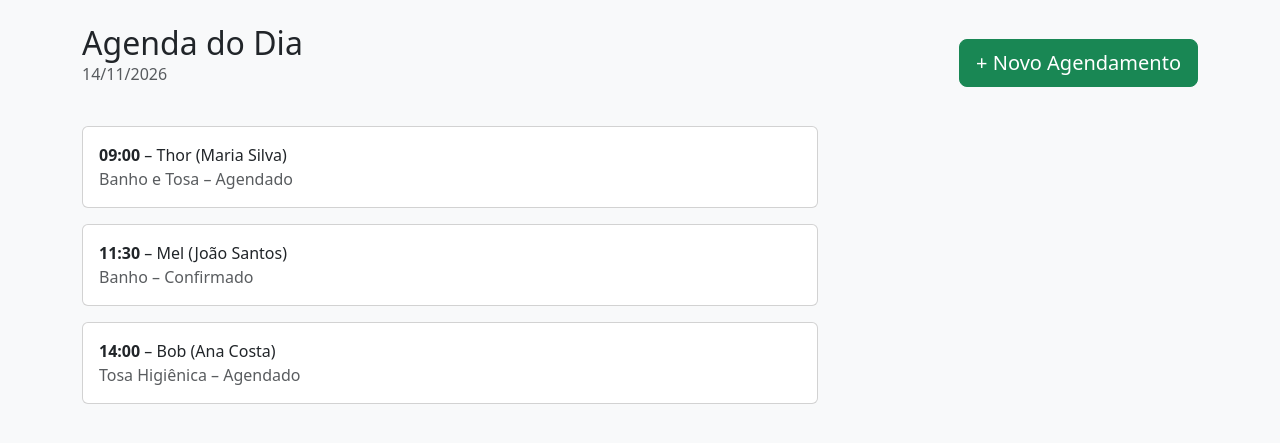
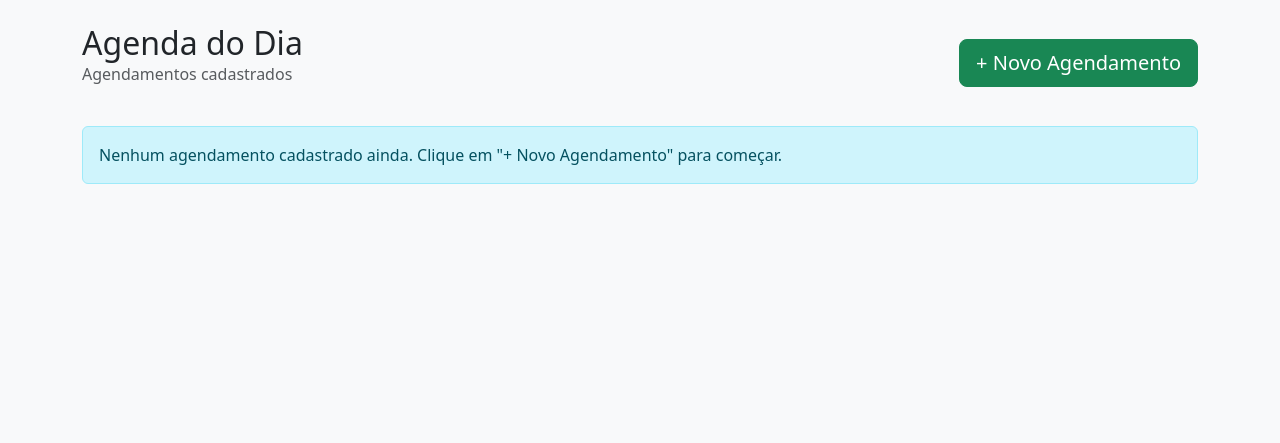
Before and after one commit to Gutzcybersec/agenda-patinha-mvp, a Flask app: page /agenda in a window 1280 px wide. Shown: the top 443 px of the page. Run offline with Flask 3, Linux system fonts and the light colour scheme.

Commit message:
feat: sistema de agendamento totalmente funcional com persistência no banco de dados

```diff
--- a/app/models.py
+++ b/app/models.py
@@ -4,7 +4,9 @@ class Cliente(db.Model):
     id = db.Column(db.Integer, primary_key=True)
     nome = db.Column(db.String(100), nullable=False)
     telefone = db.Column(db.String(20), nullable=False)
+
     pets = db.relationship('Pet', backref='cliente', lazy=True)
+    agendamentos = db.relationship('Agendamento', backref='cliente', lazy=True)
 
 class Pet(db.Model):
     id = db.Column(db.Integer, primary_key=True)
@@ -13,6 +15,8 @@ class Pet(db.Model):
     raca = db.Column(db.String(50))
     porte = db.Column(db.String(20))
     cliente_id = db.Column(db.Integer, db.ForeignKey('cliente.id'), nullable=False)
+
+    agendamentos = db.relationship('Agendamento', backref='pet', lazy=True)
 
 class Agendamento(db.Model):
     id = db.Column(db.Integer, primary_key=True)
--- a/app/routes.py
+++ b/app/routes.py
@@ -24,23 +24,67 @@ def login():
 
 @bp.route('/agenda')
 def agenda():
-    return render_template('agenda.html')
+    # Busca todos os agendamentos ordenados por data e horário
+    agendamentos = Agendamento.query.order_by(Agendamento.data, Agendamento.horario).all()
+    return render_template('agenda.html', agendamentos=agendamentos)
 
 @bp.route('/novo-agendamento', methods=['GET', 'POST'])
 def novo_agendamento():
     if request.method == 'POST':
-        pet = request.form.get('pet')
-        tutor = request.form.get('tutor')
+        nome_pet = request.form.get('pet')
+        nome_tutor = request.form.get('tutor')
         servico = request.form.get('servico')
-        data = request.form.get('data')
+        data_str = request.form.get('data')
         horario = request.form.get('horario')
         observacao = request.form.get('observacao')
 
-        flash(f'Agendamento de {pet} realizado com sucesso para {data} às {horario}!', 'success')
-        return redirect(url_for('main.feedback'))
+        try:
+            # Converte a data
+            data = datetime.strptime(data_str, '%Y-%m-%d').date()
+
+            # Cria ou busca o Cliente (Tutor)
+            cliente = Cliente.query.filter_by(nome=nome_tutor).first()
+            if not cliente:
+                cliente = Cliente(nome=nome_tutor, telefone="Não informado")
+                db.session.add(cliente)
+                db.session.flush()  # Para pegar o ID
+
+            # Cria o Pet
+            pet = Pet(nome=nome_pet, especie="Não informado", cliente_id=cliente.id)
+            db.session.add(pet)
+            db.session.flush()
+
+            # Cria o Agendamento
+            novo = Agendamento(
+                data=data,
+                horario=horario,
+                servico=servico,
+                status="Agendado",
+                observacao=observacao,
+                pet_id=pet.id,
+                cliente_id=cliente.id
+            )
+            db.session.add(novo)
+            db.session.commit()
+
+            flash(f'Agendamento de {nome_pet} realizado com sucesso!', 'success')
+            return redirect(url_for('main.feedback'))
+
+        except Exception as e:
+            db.session.rollback()
+            flash('Erro ao salvar agendamento. Tente novamente.', 'danger')
+            return redirect(url_for('main.novo_agendamento'))
 
     return render_template('novo_agendamento.html')
 
 @bp.route('/feedback')
 def feedback():
     return render_template('feedback.html')
+
+@bp.route('/excluir/<int:id>')
+def excluir_agendamento(id):
+    agendamento = Agendamento.query.get_or_404(id)
+    db.session.delete(agendamento)
+    db.session.commit()
+    flash('Agendamento excluído com sucesso!', 'success')
+    return redirect(url_for('main.agenda'))
--- a/app/templates/agenda.html
+++ b/app/templates/agenda.html
@@ -4,36 +4,44 @@
 <div class="d-flex justify-content-between align-items-center mb-4">
     <div>
         <h2 class="mb-0">Agenda do Dia</h2>
-        <p class="text-muted">14/11/2026</p>
+        <p class="text-muted">Agendamentos cadastrados</p>
     </div>
     <a href="{{ url_for('main.novo_agendamento') }}" class="btn btn-success btn-lg">
         + Novo Agendamento
     </a>
 </div>
 
-<div class="row">
-    <div class="col-md-8">
-        <!-- Lista de Agendamentos -->
-        <div class="card mb-3">
-            <div class="card-body">
-                <strong>09:00</strong> – Thor (Maria Silva)<br>
-                <span class="text-muted">Banho e Tosa – Agendado</span>
-            </div>
-        </div>
-
-        <div class="card mb-3">
-            <div class="card-body">
-                <strong>11:30</strong> – Mel (João Santos)<br>
-                <span class="text-muted">Banho – Confirmado</span>
-            </div>
-        </div>
-
-        <div class="card mb-3">
-            <div class="card-body">
-                <strong>14:00</strong> – Bob (Ana Costa)<br>
-                <span class="text-muted">Tosa Higiênica – Agendado</span>
+{% if agendamentos %}
+    {% for ag in agendamentos %}
+    <div class="card mb-3 shadow-sm">
+        <div class="card-body">
+            <div class="d-flex justify-content-between align-items-center">
+                <div>
+                    <h5 class="mb-1">
+                        <strong>{{ ag.horario }}</strong> – {{ ag.pet.nome }} ({{ ag.cliente.nome }})
+                    </h5>
+                    <p class="mb-1 text-muted">
+                        {{ ag.servico }} – <span class="badge bg-primary">{{ ag.status }}</span>
+                    </p>
+                    {% if ag.observacao %}
+                        <small class="text-secondary">Obs: {{ ag.observacao }}</small>
+                    {% endif %}
+                </div>
+                <div class="text-end">
+                    <small class="text-muted d-block mb-2">{{ ag.data.strftime('%d/%m/%Y') }}</small>
+                    <a href="{{ url_for('main.excluir_agendamento', id=ag.id) }}"
+                       class="btn btn-sm btn-outline-danger"
+                       onclick="return confirm('Tem certeza que deseja excluir este agendamento?')">
+                        Excluir
+                    </a>
+                </div>
             </div>
         </div>
     </div>
-</div>
+    {% endfor %}
+{% else %}
+    <div class="alert alert-info">
+        Nenhum agendamento cadastrado ainda. Clique em "+ Novo Agendamento" para começar.
+    </div>
+{% endif %}
 {% endblock %}
--- a/app/templates/feedback.html
+++ b/app/templates/feedback.html
@@ -10,7 +10,7 @@
                 </div>
 
                 <h2 class="mb-3">Agendamento realizado com sucesso!</h2>
-                <p class="text-muted mb-4">Thor foi agendado para 15/11/2026 às 10:00</p>
+                <p class="text-muted mb-4">O agendamento foi registrado corretamente na agenda.</p>
 
                 <a href="{{ url_for('main.agenda') }}" class="btn btn-success btn-lg px-5">
                     Voltar para a Agenda
```
